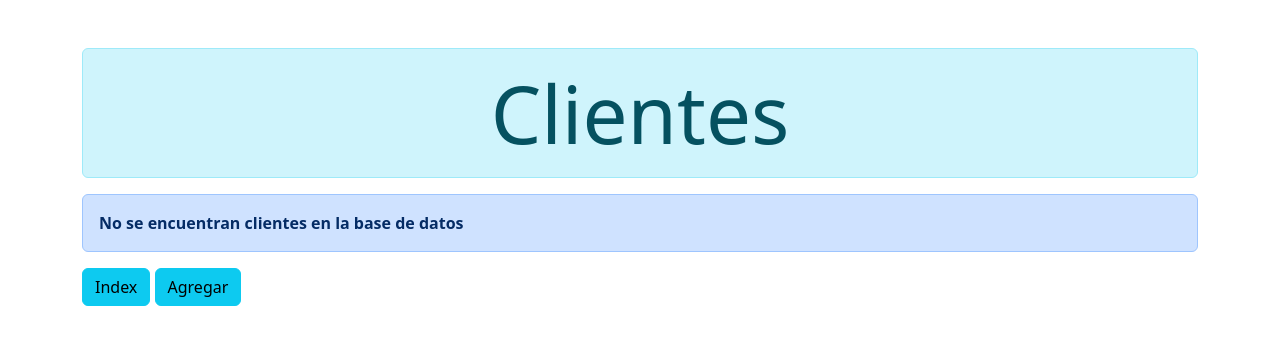
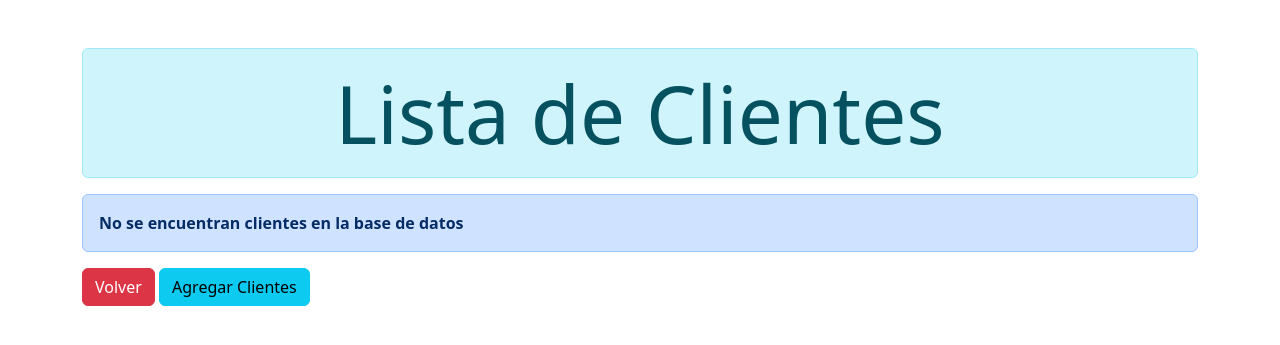
Before and after one commit to WillyBownL/BackEnd_Eva3, a Django app: page /Cliente/lista/ in a window 1280 px wide. Shown: the top 345 px of the page. Run offline with Django 3.2, Linux system fonts and the light colour scheme; data that the repository does not hold is empty.

Commit message:
HTML
MODIFICADO

```diff
--- a/Entrada/templates/appCliente/lista.html
+++ b/Entrada/templates/appCliente/lista.html
@@ -3,13 +3,16 @@
 <head>
     <meta charset="UTF-8">
     <meta name="viewport" content="width=device-width, initial-scale=1.0">
-    <link href="https://cdn.jsdelivr.net/npm/bootstrap@5.3.3/dist/css/bootstrap.min.css" rel="stylesheet" integrity="sha384-QWTKZyjpPEjISv5WaRU9OFeRpok6YctnYmDr5pNlyT2bRjXh0JMhjY6hW+ALEwIH" crossorigin="anonymous">
     <title>Document</title>
+    <link href="https://cdn.jsdelivr.net/npm/bootstrap@5.3.0/dist/css/bootstrap.min.css" rel="stylesheet"/>
+    <link rel="stylesheet" href="https://cdn.jsdelivr.net/npm/bootstrap-icons@1.5.0/font/bootstrap-icons.css"/>
 </head>
 <body class="container mt-5">
-    <div class="alert alert-info display-1 text-center">Clientes</div>
+    <div class="alert alert-info display-1 text-center">Lista de Clientes</div>
+
     {% if cliente %}
-    <table class="table table-stripped table-inverse table-responsive">
+
+    <table class="table table-striped table-inverse table-responsive">
         <thead class="thead-inverse">
             <tr>
                 <th>Nombre</th>
@@ -19,31 +22,42 @@
                 <th>Correo</th>
                 <th>Telefono</th>
                 <th>Ciudad</th>
+                <th>Acciones</th>
             </tr>
         </thead>
         <tbody>
             {% for i in cliente %}
             <tr>
-                <td>{{i.nombre}}</td>
-                <td>{{i.apellido}}</td>
-                <td>{{i.fecha_nacimiento}}</td>
-                <td>{{i.rut}}</td>
-                <td>{{i.correo}}</td>
-                <td>{{i.telefono}}</td>
-                <td>{{i.ciudad}}</td>
-                <td><a href="/Cliente/editar/{{i.id}}/" class="btn btn-info">Editar</a></td>
-                <td><a href="/Cliente/eliminar/{{i.id}}/" class="btn btn-info">Eliminar</a></td>
+                <td>{{ i.nombre }}</td>
+                <td>{{ i.apellido }}</td>
+                <td>{{ i.fecha_nacimiento }}</td>
+                <td>{{ i.rut }}</td>
+                <td>{{ i.correo }}</td>
+                <td>{{ i.telefono }}</td>
+                <td>{{ i.ciudad }}</td>
+                <td>
+                    <a href="/Cliente/editar/{{ i.id }}" class="btn btn-success btn-sm">
+                        <i class="bi bi-pencil"></i> Editar
+                    </a>
+                    <a href="/Cliente/eliminar/{{ i.id }}" class="btn btn-danger btn-sm">
+                        <i class="bi bi-trash"></i> Eliminar
+                    </a>
+                </td>
             </tr>
             {% endfor %}
         </tbody>
     </table>
+
     {% else %}
+
     <div class="alert alert-primary" role="alert">
         <strong>No se encuentran clientes en la base de datos</strong>
     </div>
+
     {% endif %}
-    <a href="/Cliente" class="btn btn-info">Index</a>
-    <a href="/Cliente/agregar" class="btn btn-info">Agregar</a>
+
+        <a href="/Cliente" class="btn btn-danger">Volver</a>
+        <a href="/Cliente/agregar" class="btn btn-info">Agregar Clientes</a>
 
 
 </body>
```
Also changed, not shown: Entrada/templates/appCliente/index.html (+10 -4 lines), Entrada/templates/appConcierto/index.html (+8 -4 lines), Entrada/templates/appEntrada/index.html (+11 -21 lines).
